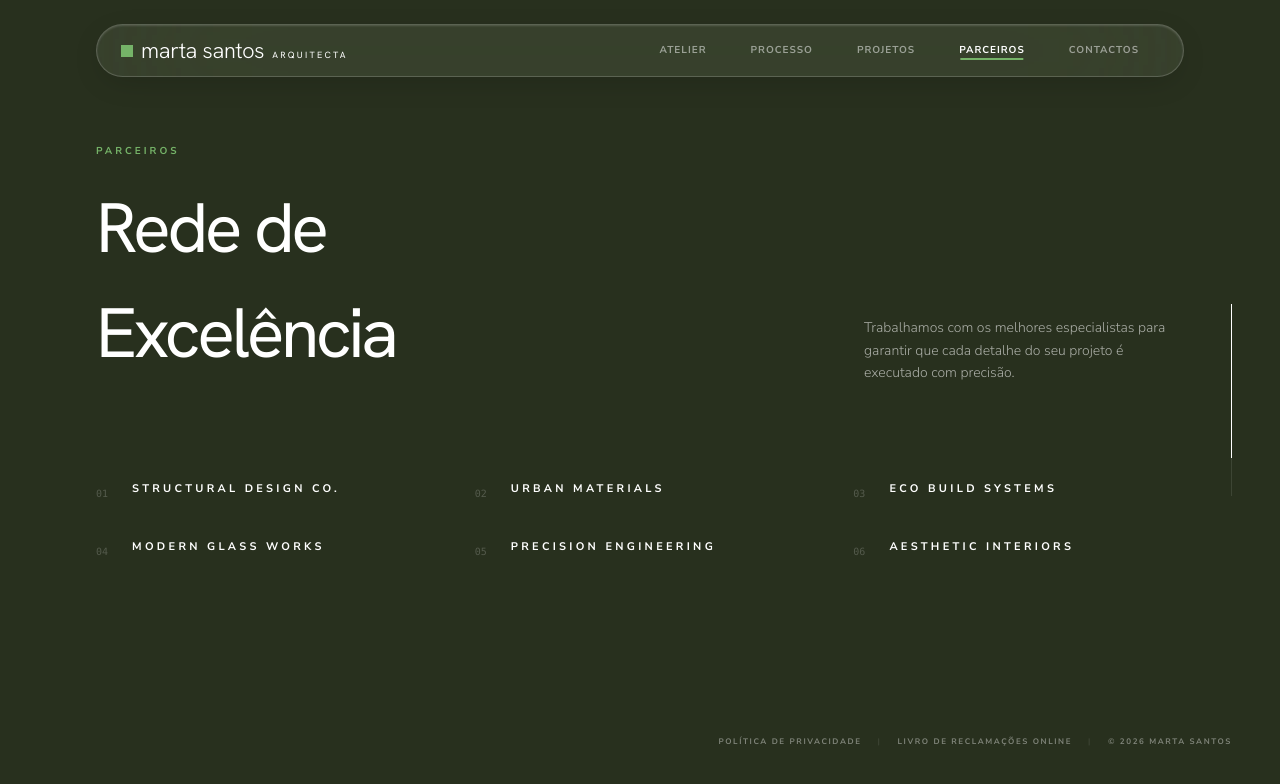
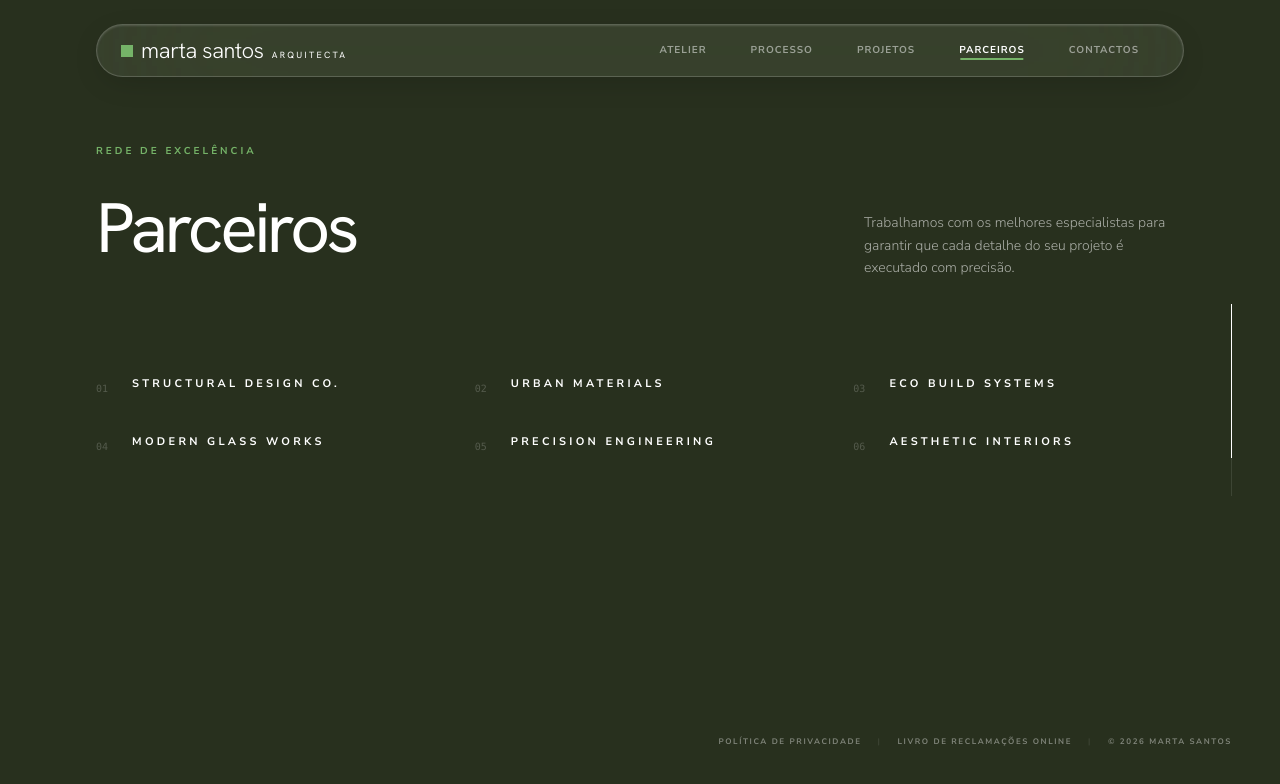
Before and after one commit to SEMRUMO-LDA/martasantos, a React (Vite) app: page / in a window 1280 px wide. Both pictures are taken after a click on the button "PARCEIROS". Shown: the top 784 px of the page. Built offline with nearby package versions, Linux system fonts and the light colour scheme.

Commit message:
Update styling and text

```diff
--- a/src/components/SectionContactos.tsx
+++ b/src/components/SectionContactos.tsx
@@ -15,9 +15,9 @@ export const SectionContactos = () => {
               viewport={{ once: true }}
               transition={{ duration: 0.8 }}
             >
-              <span className="text-[10px] uppercase tracking-[0.3em] font-bold text-accent mb-6 block">Contactos</span>
+              <span className="text-[10px] uppercase tracking-[0.3em] font-bold text-accent mb-6 block">Vamos Reunir?</span>
               <h2 className="font-serif text-[46px] md:text-[70px] leading-[0.9] tracking-tighter mb-16">
-                Vamos <br /> Reunir?
+                Contactos
               </h2>
 
               <div className="space-y-10">
--- a/src/components/SectionParceiros.tsx
+++ b/src/components/SectionParceiros.tsx
@@ -21,8 +21,8 @@ export const SectionParceiros = () => {
             viewport={{ once: true }}
             transition={{ duration: 0.8 }}
           >
-            <span className="text-[10px] uppercase tracking-[0.3em] font-bold text-accent mb-4 block">Parceiros</span>
-            <h2 className="font-serif text-[46px] md:text-[70px] tracking-tighter">Rede de <br /> Excelência</h2>
+            <span className="text-[10px] uppercase tracking-[0.3em] font-bold text-accent mb-4 block">Rede de Excelência</span>
+            <h2 className="font-serif text-[46px] md:text-[70px] tracking-tighter">Parceiros</h2>
           </motion.div>
 
           <motion.p
--- a/src/index.css
+++ b/src/index.css
@@ -53,7 +53,7 @@
     height: 100vh;
     width: 100vw;
 
-    font-size: 16px;
+    font-size: 18px;
   }
 
   h1, h2, h3, h4, h5, h6 {
```
